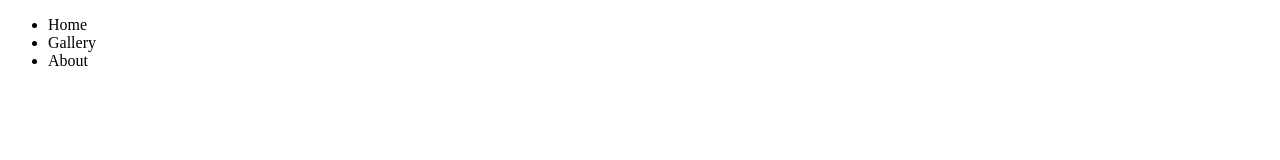
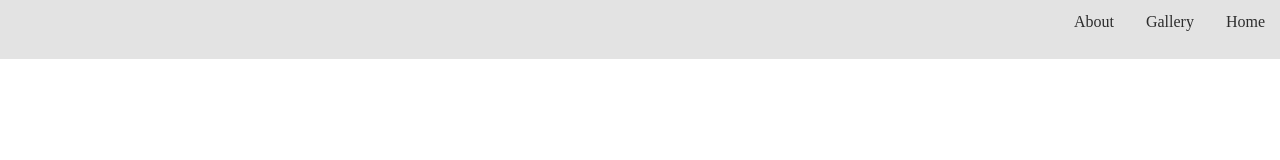
Before and after one commit to Laurendv/toc-productions, a plain HTML site: page index.html in a window 1280 px wide. Drawn offline with Linux system fonts and the light colour scheme.

Commit message:
styling simple navbar to start with

```diff
--- a/index.html
+++ b/index.html
@@ -4,7 +4,7 @@
 <head>
 <meta charset="UTF-8" />
 <title>Tara Website</title>
-<link href="main.css" style="stylesheet" type="text/css" />
+<link href="main.css" rel="stylesheet" type="text/css" />
 
 
 <!--[if lt IE 9]>
@@ -17,9 +17,9 @@
 
 <div class="nav">
   <ul>
-    <li>Home</li>
-    <li>Gallery</li>
-    <li>About</li>
+    <li><a href="#">Home</a></li>
+    <li><a href="#">Gallery</a></li>
+    <li><a href="#">About</a></li>
   </ul>
 </div>
 
--- a/main.css
+++ b/main.css
@@ -0,0 +1,36 @@
+/**  Navigation **/
+
+.nav{
+  margin-top: -9px;
+  margin-left: -9px;
+  margin-right: -9px;
+}
+
+
+.nav ul {
+    list-style-type: none;
+    margin: 0;
+    padding: 0;
+    overflow: hidden;
+    background-color: #e3e3e3;
+    height: 60px;
+    margin-top: 0px;
+  }
+
+.nav li {
+  float: right;
+
+}
+
+
+.nav li a {
+    display: block;
+    color: rgb(45, 45, 45);
+    text-align: center;
+    padding: 14px 16px;
+    text-decoration: none;
+}
+
+.nav li a:hover {
+    background-color: #ffffff;
+}
```
